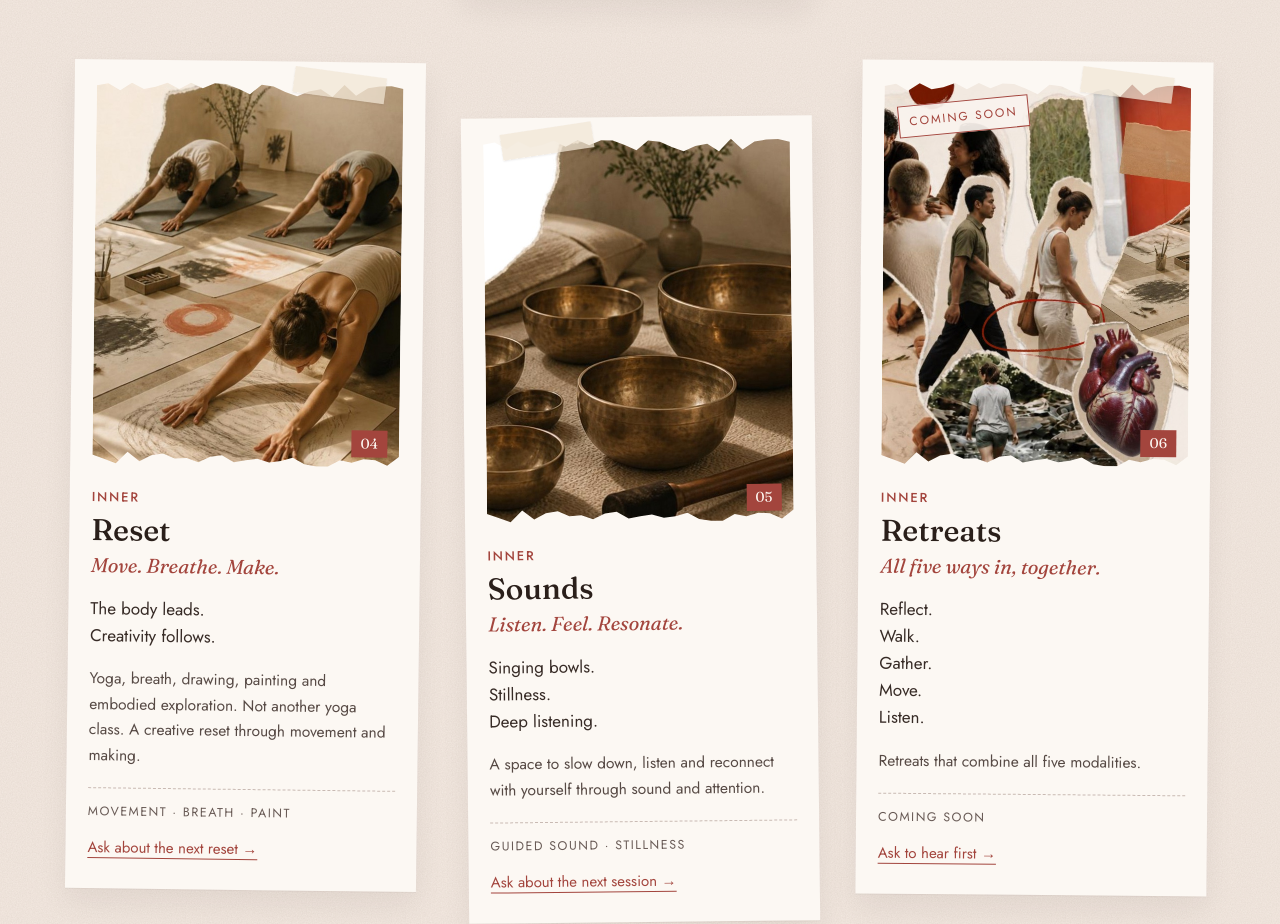
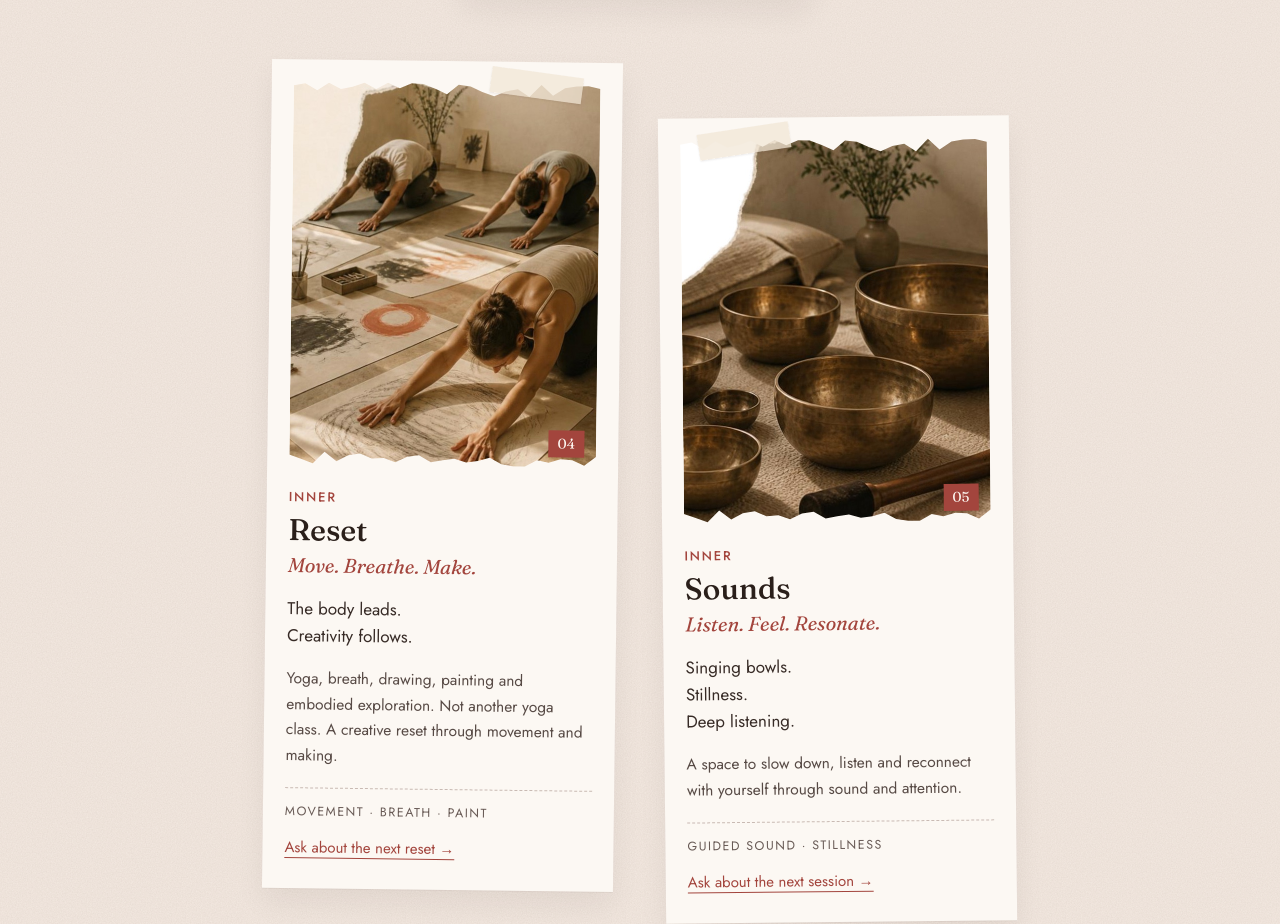
Before and after one commit to missphips/innerscapism, a plain HTML site: page index.html in a window 1280 px wide. Shown: the part 3858-4782 px from the top of the page. Drawn offline with Linux system fonts and the light colour scheme.

Commit message:
Remove Inner Retreats from homepage: five ways in
Co-Authored-By: Claude Opus 5.5 <noreply@anthropic.com>

```diff
--- a/index.html
+++ b/index.html
@@ -100,6 +100,12 @@
     .doors-note { box-sizing: border-box; padding: 40px 26px 38px; }
     .doors-note p { font-size: 26px !important; }
   }
+  /* Five cards: centre the second row on wide screens */
+  @media (min-width: 1001px) {
+    .doors { grid-template-columns: repeat(6, minmax(0, 1fr)); }
+    .doors .door { grid-column: span 2; }
+    .doors .door:nth-child(4) { grid-column: 2 / span 2; }
+  }
 </style>
 </head>
 <body>
@@ -184,11 +190,11 @@
     </div>
   </div>
 
-  <!-- EXPERIENCES: SIX WAYS IN -->
+  <!-- EXPERIENCES: FIVE WAYS IN -->
   <div id="experiences" class="experiences paper" style="padding: 110px 64px 120px; background-color: oklch(94% 0.015 65); scroll-margin-top: 70px;">
     <div style="text-align:center; margin: 0 auto 72px; max-width: 640px;">
       <div class="exp-kicker" style="font-size: 14px; letter-spacing: 0.14em; text-transform: uppercase; color: #a3453d; margin-bottom: 20px;">The experiences</div>
-      <h2 style="font-family:'Fraunces', serif; font-weight: 500; font-size: 44px; margin: 0 0 18px; line-height: 1.12;">Six ways in.</h2>
+      <h2 style="font-family:'Fraunces', serif; font-weight: 500; font-size: 44px; margin: 0 0 18px; line-height: 1.12;">Five ways in.</h2>
     </div>
 
     <div class="doors">
@@ -263,21 +269,6 @@
         <a class="door-ask" href="https://www.instagram.com/innerscapism/">Ask about the next session →</a>
       </article>
 
-      <article class="door" id="inner-retreats">
-        <div class="door-media">
-          <span class="tape"></span>
-          <img class="torn" src="assets/images/experiences/retreats.jpg" alt="Collage of people gathering, walking, drawing and moving, with an anatomical heart">
-          <span class="door-soon">Coming soon</span>
-          <span class="door-num">06</span>
-        </div>
-        <h3 class="door-title"><span>Inner</span>Retreats</h3>
-        <p class="door-tag">All five ways in, together.</p>
-        <p class="door-verbs">Reflect.<br>Walk.<br>Gather.<br>Move.<br>Listen.</p>
-        <p class="door-note">Retreats that combine all five modalities.</p>
-        <div class="door-meta">Coming soon</div>
-        <a class="door-ask" href="https://www.instagram.com/innerscapism/">Ask to hear first →</a>
-      </article>
-
     </div>
 
     <!-- FOR TEAMS -->
```
